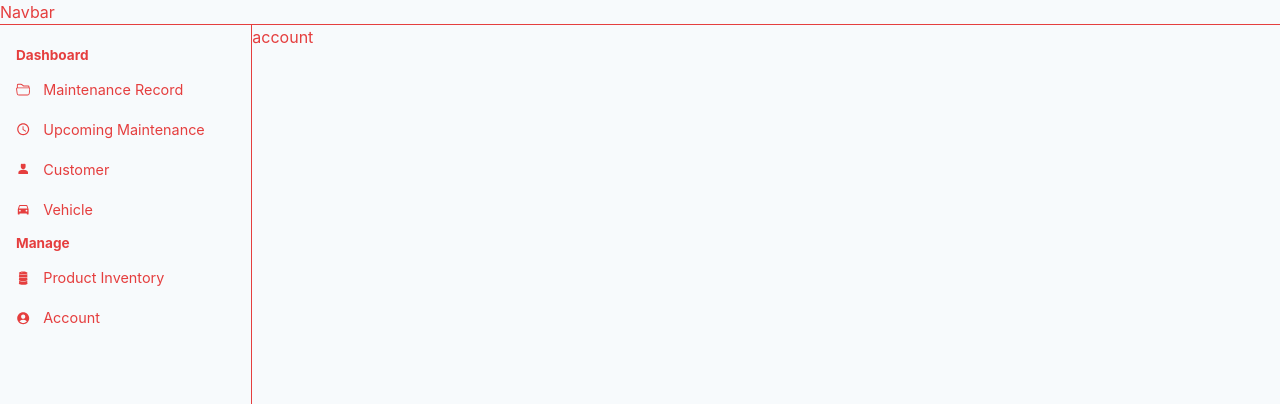
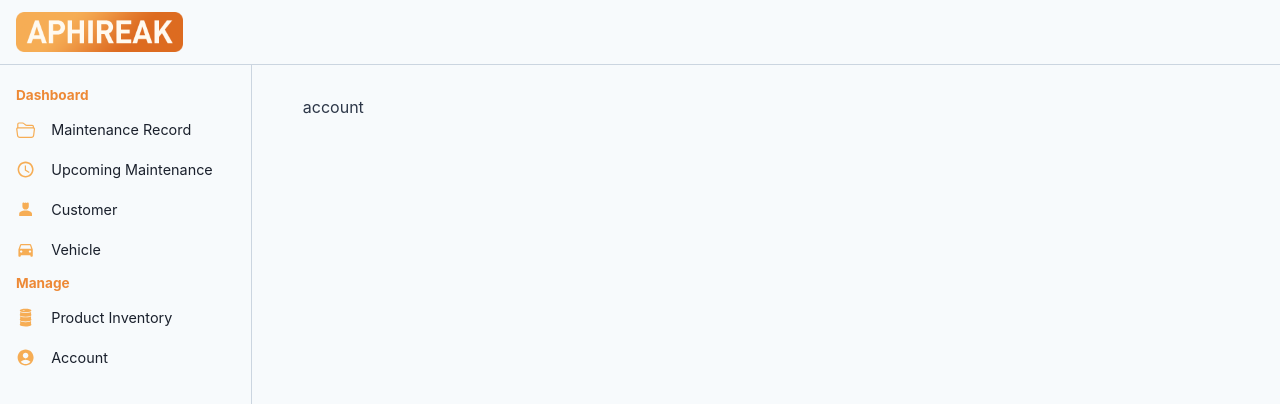
Before and after one commit to chheangg/aphireak, a React (Create React App) app in the folder frontend/: page /accounts in a window 1280 px wide. Shown: the top 404 px of the page. Built offline with nearby package versions, Linux system fonts and the light colour scheme.

Commit message:
Styled Navbar and added logo

```diff
--- a/frontend/src/App.tsx
+++ b/frontend/src/App.tsx
@@ -11,12 +11,18 @@ import SideBarTitle from "./components/SideBar/SideBarTitle";
 import SideBarElement from "./components/SideBar/SideBarElement";
 import Navbar from "./components/Navbar";
 
+import logoImg from './asset/logo.png';
+import LogoBtn from "./components/LogoBtn";
+import PageLayout from "./layout/PageLayout";
+
 
 const App = () => {
   return (
-    <Flex bgColor='gray.50' minH='100vh' flexDir='column' color='red.500'>
+    <Flex bgColor='gray.50' minH='100vh' flexDir='column' color='gray.700'>
       {/* Nav bar */}
-      <Navbar></Navbar>
+      <Navbar>
+        <LogoBtn logoImg={logoImg} />
+      </Navbar>
       <MainLayout>
         {/* This is the fixed sidebar */}
         <SideBar>
@@ -26,10 +32,11 @@ const App = () => {
           <SideBarElement icon={MdPerson4} to='/customers'>Customer</SideBarElement>
           <SideBarElement icon={MdDirectionsCar} to='/vehicles'>Vehicle</SideBarElement>
           <SideBarTitle>Manage</SideBarTitle>
-          <SideBarElement icon={GiOilDrum} to='/product'>Product Inventory</SideBarElement>
-          <SideBarElement icon={MdAccountCircle} to='/product'>Account</SideBarElement>
+          <SideBarElement icon={GiOilDrum} to='/products'>Product Inventory</SideBarElement>
+          <SideBarElement icon={MdAccountCircle} to='/accounts'>Account</SideBarElement>
         </SideBar>
         {/* This is the content part. We use react-router to change the content based on the side bar selected */}
+        <PageLayout>
           <Routes>
             {/* Make /maintnenace the default route on visiting the website */}
             <Route element={<Navigate to='/maintenances' />} path='/' />
@@ -40,6 +47,7 @@ const App = () => {
             <Route element={<div>product</div>} path='/products' />
             <Route element={<div>account</div>} path='/accounts' />
           </Routes>
+        </PageLayout>
       </MainLayout>
     </Flex>
   )
--- /dev/null
+++ b/frontend/src/components/LogoBtn.tsx
@@ -0,0 +1,17 @@
+import { Button, Image } from "@chakra-ui/react";
+import { useNavigate } from "react-router-dom";
+
+interface LogoBtnProps {
+  logoImg: string;
+}
+
+const LogoBtn = ({ logoImg } : LogoBtnProps) => {
+  const navigate = useNavigate();
+  return (
+    <Button variant='unstyled' onClick={() => navigate('/')}>
+      <Image h='100%' objectFit='contain' src={logoImg} />
+    </Button>
+  )
+}
+
+export default LogoBtn;
--- a/frontend/src/components/Navbar/index.tsx
+++ b/frontend/src/components/Navbar/index.tsx
@@ -1,8 +1,12 @@
 import { Box } from "@chakra-ui/react"
 
-const Navbar = () => (
-  <Box borderBottom='1px solid' borderColor='red.500'>
-    Navbar
+interface NavbarProps {
+  children: string | JSX.Element | JSX.Element[];
+}
+
+const Navbar = ({ children } : NavbarProps) => (
+  <Box borderBottom='1px solid' borderColor='gray.300' px='1rem' py='0.75rem'>
+    {children}
   </Box>
 )
 
--- a/frontend/src/components/SideBar/SideBarElement.tsx
+++ b/frontend/src/components/SideBar/SideBarElement.tsx
@@ -1,5 +1,6 @@
 import { Flex, ListItem, ListIcon, Button } from "@chakra-ui/react";
 import { IconType } from "react-icons";
+import { useNavigate } from "react-router-dom";
 
 interface SideBarElementProps {
   icon: IconType;
@@ -7,15 +8,26 @@ interface SideBarElementProps {
   to: string;
 }
 
-const SideBarElement = ({ icon, children, to} : SideBarElementProps) => (
-  <ListItem>
-    <Button variant='ghost' borderRadius='0px' padding='0' w='100%' justifyContent='flex-start'>
-      <Flex paddingX='1rem' fontSize='0.9rem' fontWeight='normal' alignItems='center' gap='0.3rem' color='red.500'>
-        <ListIcon as={icon}></ListIcon>
+const SideBarElement = ({ icon, children, to} : SideBarElementProps) => {
+  const navigate = useNavigate();
+  return (
+    <ListItem>
+    <Button
+      variant='ghost'
+      borderRadius='0px'
+      padding='0' w='100%'
+      justifyContent='flex-start'
+      color='gray.800'
+      _hover={{ bgColor: 'gray.100', color: 'gray.900' }}
+      onClick={() => navigate(to)}
+      >
+      <Flex paddingX='1rem' fontSize='0.9rem' fontWeight='normal' alignItems='center' gap='0.5rem'>
+        <ListIcon as={icon} color='orange.300' fontSize='1.2rem'></ListIcon>
         {children}
       </Flex>
     </Button>
   </ListItem>
-)
+  )
+}
 
 export default SideBarElement;
--- a/frontend/src/components/SideBar/SideBarTitle.tsx
+++ b/frontend/src/components/SideBar/SideBarTitle.tsx
@@ -5,7 +5,7 @@ interface SideBarTitleProps {
 }
 
 const SideBarTitle = ({ children } : SideBarTitleProps) => (
-  <ListItem paddingX='1rem' paddingY='0.25rem' fontSize='0.85rem' fontWeight='bold'>
+  <ListItem paddingX='1rem' paddingY='0.25rem' fontSize='0.85rem' fontWeight='bold' color='orange.400'>
     {children}
   </ListItem>
 )
--- a/frontend/src/components/SideBar/index.tsx
+++ b/frontend/src/components/SideBar/index.tsx
@@ -5,7 +5,7 @@ interface SidebarProps {
 }
 
 const SideBar = ({ children } : SidebarProps) => (
-  <List spacing='0' borderRight='1px solid' borderColor='red.500' minH='100%' py='1rem'>
+  <List spacing='0' borderRight='1px solid' borderColor='gray.300' minH='100%' py='1rem'>
     {children}
   </List>
 )
--- /dev/null
+++ b/frontend/src/layout/PageLayout.tsx
@@ -0,0 +1,14 @@
+import { Box } from "@chakra-ui/react";
+
+interface PageLayoutProps {
+  children: string | JSX.Element | JSX.Element[];
+}
+
+// Default Template Layout
+const PageLayout = ({ children } : PageLayoutProps) => (
+  <Box py='3ch' px='5ch'>
+    {children}
+  </Box>
+)
+
+export default PageLayout;
```
Also changed, not shown: frontend/src/asset/logo.png (added). Lines whose indentation alone changed are shown as unchanged.
